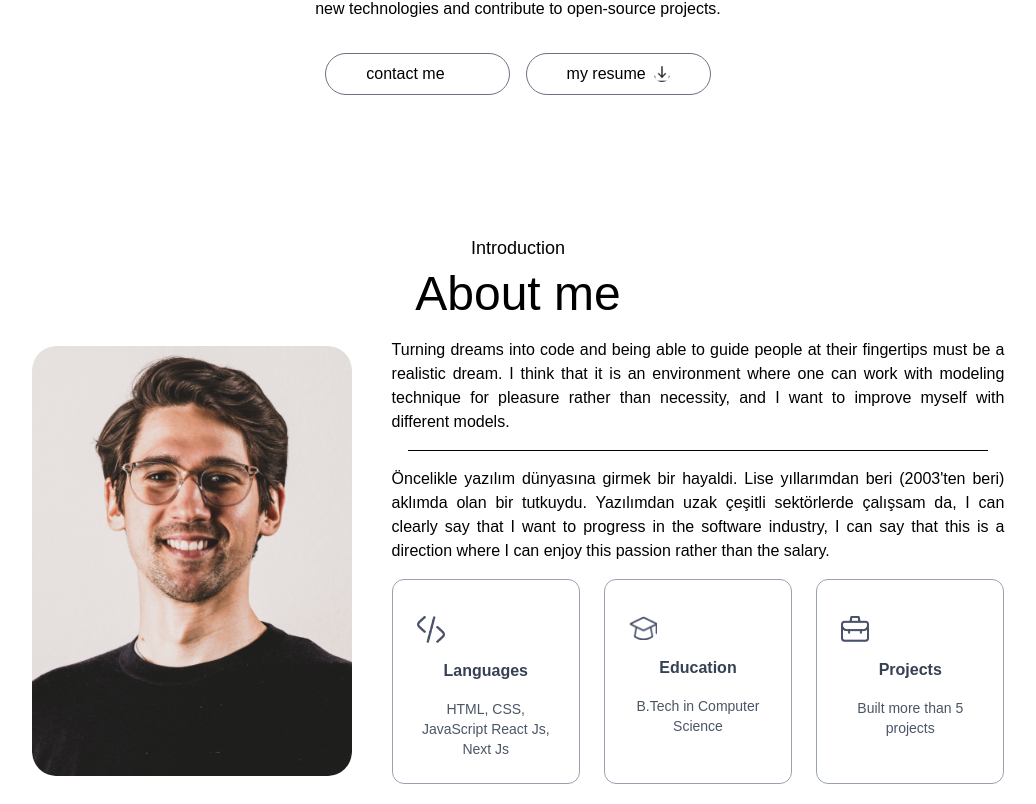
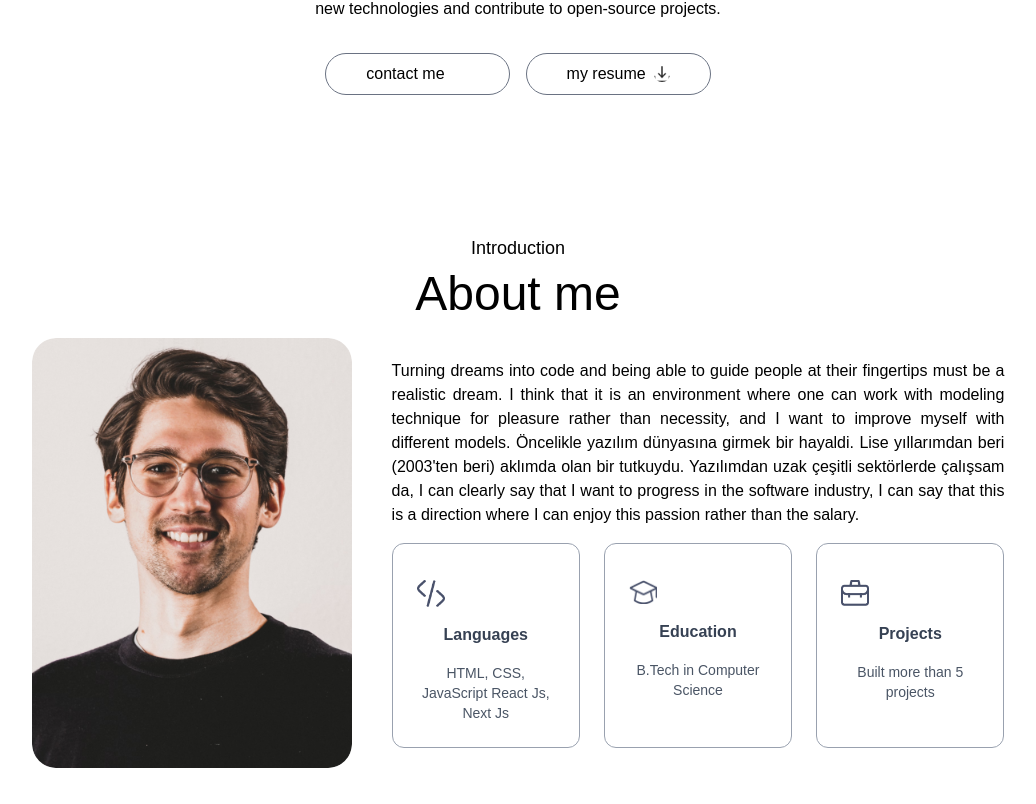
Before and after one commit to yavuzahmet1/my-portfolio, a Next.js app: page / in a window 1280 px wide. Shown: the part 646-1450 px from the top of the page, without its empty margins (122-1158 px from the left). Built offline with nearby package versions, Linux system fonts and the light colour scheme; a web font is replaced by a local one.

Commit message:
hr deleted

```diff
--- a/app/components/About/About.jsx
+++ b/app/components/About/About.jsx
@@ -15,7 +15,7 @@ const About = () => {
                     <p className='text-justify mb-4' >
                         Turning dreams into code and being able to guide people at their fingertips must be a realistic dream. I
                         think that it is an environment where one can work with modeling technique for pleasure rather than
-                        necessity, and I want to improve myself with different models.<hr className='m-4' />
+                        necessity, and I want to improve myself with different models.
 
                         Öncelikle yazılım dünyasına girmek bir hayaldi. Lise yıllarımdan beri (2003'ten beri) aklımda olan bir tutkuydu. Yazılımdan
                         uzak çeşitli sektörlerde çalışsam da,
```
